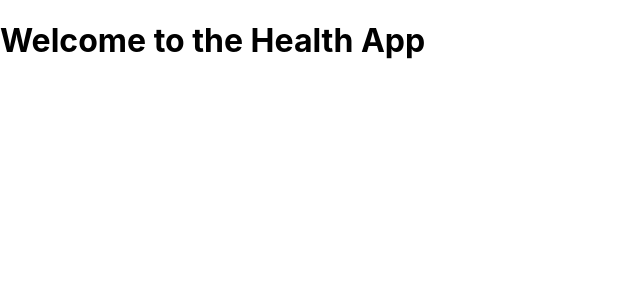
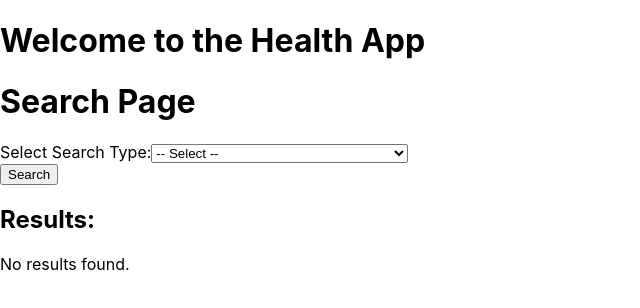
Before and after one commit to Filbon/frontend_journalSys, a React (Create React App) app: page /search in a window 1280 px wide. Shown: the top 308 px of the page, without its empty margins (0-640 px from the left). Built offline with nearby package versions, Linux system fonts and the light colour scheme.

Commit message:
added search page

```diff
--- a/src/App.js
+++ b/src/App.js
@@ -12,7 +12,7 @@ import MyConversations from './MyConversationsPage';
 import AddEncounter from "./AddEncounter";
 import ImageProcessingPage from "./ImageProcessingPage"; // New component for image processing
 import ImageList from './ImageList'; // Import the ImageList component
-
+import SearchPage from "./SearchPage";
 
 const App = () => {
     return (
@@ -33,6 +33,7 @@ const App = () => {
                     <Route path="/image-list" element={<ImageList />} />
                     <Route path="/image-processing" element={<ImageProcessingPage />} />
                     <Route path="/" element={<Navigate to="/login" />} />
+                    <Route path="/search" element={<SearchPage/>}/>
                 </Routes>
             </div>
         </Router>
--- a/src/ImageList.js
+++ b/src/ImageList.js
@@ -1,14 +1,24 @@
-import React, { useEffect, useState } from 'react';
+import React, { useState, useEffect } from 'react';
 import axios from 'axios';
-import { Link } from 'react-router-dom';
+import { Link, useNavigate } from 'react-router-dom';
 
 const ImageList = () => {
     const [images, setImages] = useState([]);
     const [loading, setLoading] = useState(true);
     const [error, setError] = useState(null);
+    const navigate = useNavigate();
 
     useEffect(() => {
-        // Fetch the list of images when the component mounts
+        // Simulated API call to check the user's role
+        const userRole = localStorage.getItem('userRole');
+
+        if (userRole !== 'DOCTOR') {
+            alert('Access denied. This page is for doctors only.');
+            navigate('/'); // Redirect to home or another page
+            return;
+        }
+
+        // Fetch the list of images if the role is DOCTOR
         axios.get('http://localhost:5000/api/images/images')
             .then(response => {
                 setImages(response.data.images);
@@ -18,7 +28,7 @@ const ImageList = () => {
                 setError('Failed to fetch images');
                 setLoading(false);
             });
-    }, []);
+    }, [navigate]);
 
     if (loading) {
         return <p>Loading images...</p>;
--- a/src/ImageProcessingPage.js
+++ b/src/ImageProcessingPage.js
@@ -1,6 +1,6 @@
 import React, { useState, useEffect, useRef } from 'react';
 import axios from 'axios';
-import { useLocation } from 'react-router-dom';
+import {useLocation, useNavigate} from 'react-router-dom';
 
 const ImageProcessingPage = () => {
     const [image, setImage] = useState(null);
@@ -17,14 +17,23 @@ const ImageProcessingPage = () => {
 
     // Get the image filename from the URL parameter if it exists
     const location = useLocation();
+    const navigate = useNavigate();
     useEffect(() => {
+        const userRole = localStorage.getItem('userRole'); // Replace with actual role-checking logic
+
+        if (userRole !== 'DOCTOR') {
+            alert('Access denied. This page is for doctors only.');
+            navigate('/'); // Redirect to home or another page
+            return;
+        }
+
         const params = new URLSearchParams(location.search);
         const imageFromParam = params.get('image');
         if (imageFromParam) {
             setUploadedImage(imageFromParam);
             setIsImageUploaded(true);
         }
-    }, [location.search]);
+    }, [location.search, navigate]);
 
     useEffect(() => {
         if (uploadedImage) {
--- /dev/null
+++ b/src/SearchPage.jsx
@@ -0,0 +1,154 @@
+import React, { useState, useEffect } from 'react';
+import axios from 'axios';
+
+const SearchPage = () => {
+    const [searchType, setSearchType] = useState('');
+    const [query, setQuery] = useState('');
+    const [results, setResults] = useState([]);
+    const [date, setDate] = useState('');
+    const [reason, setReason] = useState('');
+    const [outcome, setOutcome] = useState('');
+
+    // Log results when they change
+    useEffect(() => {
+        console.log('Results updated:', results);
+    }, [results]);
+
+    const handleSearch = async () => {
+        try {
+            let response;
+            switch (searchType) {
+                case 'patientsByName':
+                    response = await axios.get(`http://localhost:8083/search/patients/name/${query}`);
+                    break;
+                case 'patientsByCondition':
+                    response = await axios.get(`http://localhost:8083/search/patients/by-condition`, {
+                        params: { conditionName: query },
+                    });
+                    break;
+                case 'practitionersByDate':
+                    response = await axios.get(`http://localhost:8083/search/practitioners/encounters/${date}`);
+                    break;
+                case 'patientsByEncounter':
+                    response = await axios.get(`http://localhost:8083/search/patients-by-encounter`, {
+                        params: { reason, outcome, date },
+                    });
+                    break;
+                default:
+                    alert('Please select a valid search type.');
+                    return;
+            }
+
+            setResults(response.data || []);
+        } catch (error) {
+            console.error('Error performing search:', error);
+            alert('Failed to fetch search results.');
+        }
+    };
+
+    return (
+        <div>
+            <h1>Search Page</h1>
+            <div>
+                <label htmlFor="searchType">Select Search Type:</label>
+                <select
+                    id="searchType"
+                    value={searchType}
+                    onChange={(e) => {
+                        setSearchType(e.target.value);
+                        setResults([]);
+                    }}
+                >
+                    <option value="">-- Select --</option>
+                    <option value="patientsByName">Search Patients by Name</option>
+                    <option value="patientsByCondition">Search Patients by Condition</option>
+                    <option value="practitionersByDate">Search Practitioners by Encounter Date</option>
+                    <option value="patientsByEncounter">Search Patients by Encounter</option>
+                </select>
+            </div>
+
+            {searchType === 'patientsByName' && (
+                <div>
+                    <label htmlFor="patientName">Enter Patient Name:</label>
+                    <input
+                        id="patientName"
+                        type="text"
+                        value={query}
+                        onChange={(e) => setQuery(e.target.value)}
+                    />
+                </div>
+            )}
+
+            {searchType === 'patientsByCondition' && (
+                <div>
+                    <label htmlFor="conditionName">Enter Condition Name:</label>
+                    <input
+                        id="conditionName"
+                        type="text"
+                        value={query}
+                        onChange={(e) => setQuery(e.target.value)}
+                    />
+                </div>
+            )}
+
+            {searchType === 'practitionersByDate' && (
+                <div>
+                    <label htmlFor="encounterDate">Enter Encounter Date:</label>
+                    <input
+                        id="encounterDate"
+                        type="date"
+                        value={date}
+                        onChange={(e) => setDate(e.target.value)}
+                    />
+                </div>
+            )}
+
+            {searchType === 'patientsByEncounter' && (
+                <div>
+                    <label htmlFor="reason">Encounter Reason:</label>
+                    <input
+                        id="reason"
+                        type="text"
+                        value={reason}
+                        onChange={(e) => setReason(e.target.value)}
+                    />
+                    <label htmlFor="outcome">Encounter Outcome:</label>
+                    <input
+                        id="outcome"
+                        type="text"
+                        value={outcome}
+                        onChange={(e) => setOutcome(e.target.value)}
+                    />
+                    <label htmlFor="encounterDate">Encounter Date:</label>
+                    <input
+                        id="encounterDate"
+                        type="date"
+                        value={date}
+                        onChange={(e) => setDate(e.target.value)}
+                    />
+                </div>
+            )}
+
+            <button onClick={handleSearch}>Search</button>
+
+            <div>
+                <h2>Results:</h2>
+                {results.length > 0 ? (
+                    <ul>
+                        {results.map((result, index) => (
+                            <li key={index}>
+                                {/* Ensure you display specific properties or stringify the whole object */}
+                                Name: {result.name} {/* Replace `name` with the actual property you want to display */}
+                            </li>
+                        ))}
+                    </ul>
+                ) : (
+                    <p>No results found.</p>
+                )}
+            </div>
+
+        </div>
+    );
+};
+
+export default SearchPage;
```
